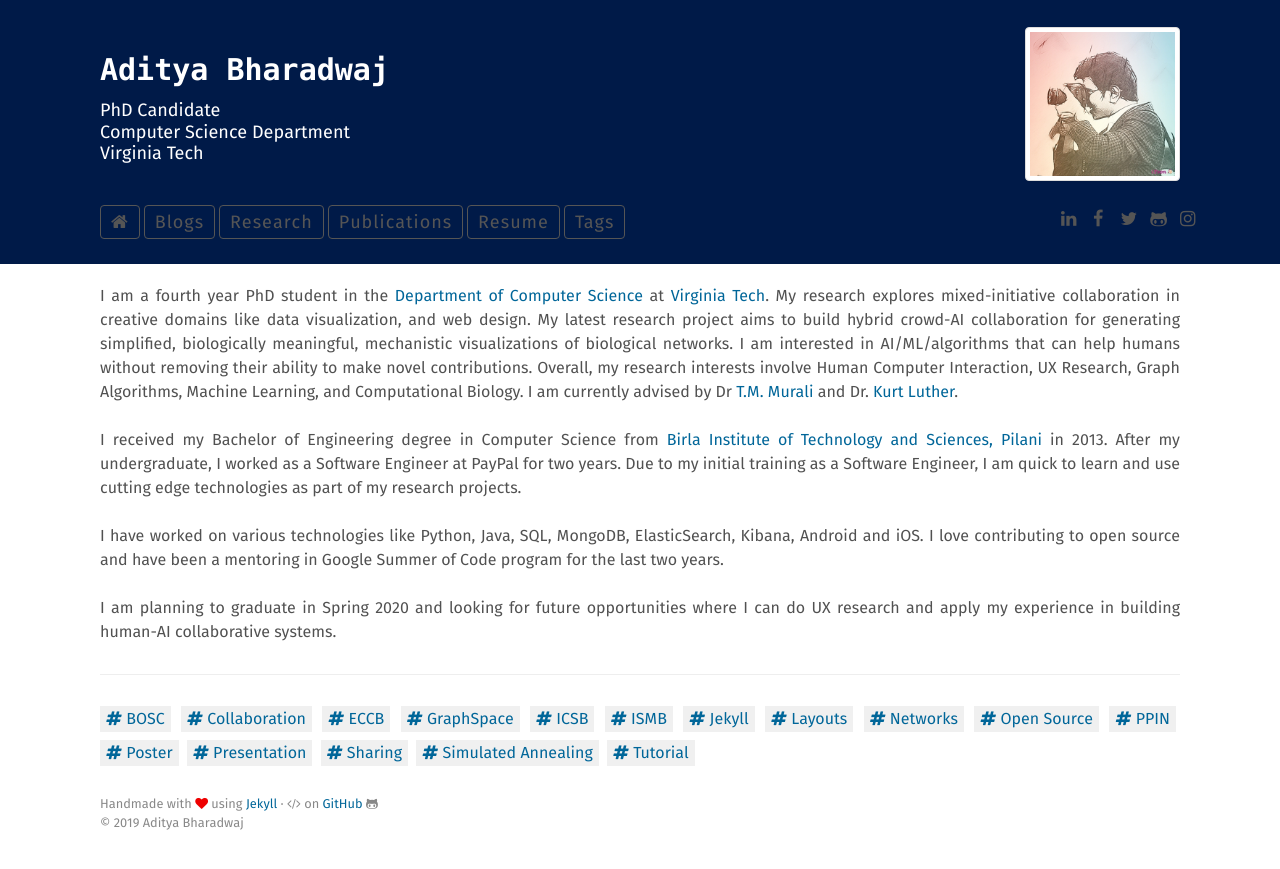
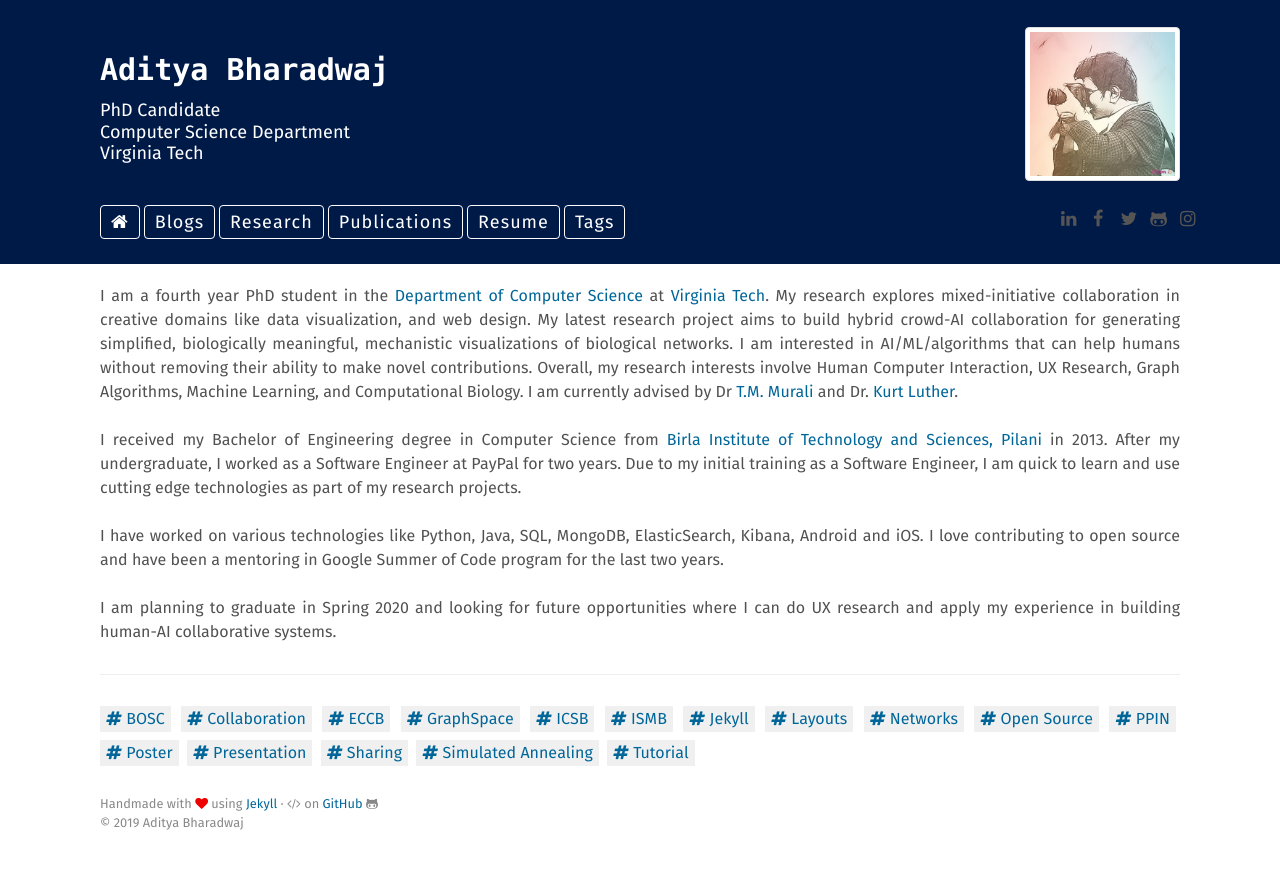
Before and after one commit to adbharadwaj/adbharadwaj.github.io, a Jekyll site: the page built from index.html, in a window 1280 px wide. Shown: the top 869 px of the page. Built offline with Jekyll 4.4.1, drawn with Linux system fonts in a browser that asks for light colours.

Commit message:
Update _layout.scss

```diff
--- a/assets/scss/_layout.scss
+++ b/assets/scss/_layout.scss
@@ -77,7 +77,7 @@ a {
     transition: all 500ms ease;
 
     &:hover {
-        background-color: #069;
+        background-color: #2b4f8f;
         color: #fff;
         text-decoration: none;
     }
@@ -472,11 +472,11 @@ blockquote p:last-child {
         float: left;
 
         a {
-            color: #555;
+            color: #fff;
             border-bottom: 0;
 //             background: #fff;
             padding: 5px 10px;
-            border: 1px solid #555;
+            border: 1px solid #fff;
             border-radius: 0.2rem;
             white-space: nowrap;
             letter-spacing: 1px;
```
